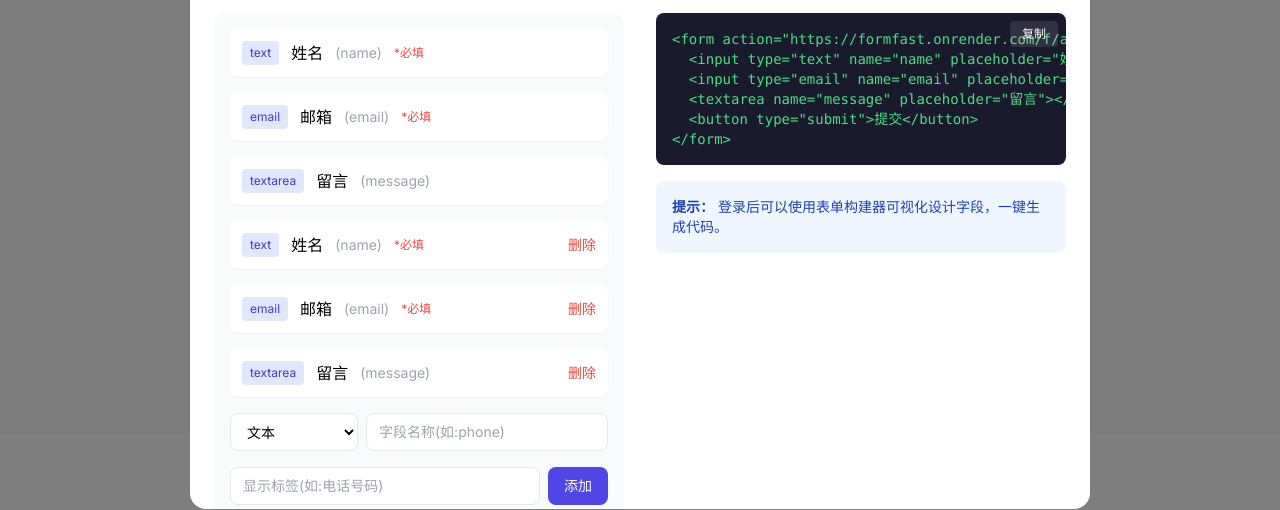
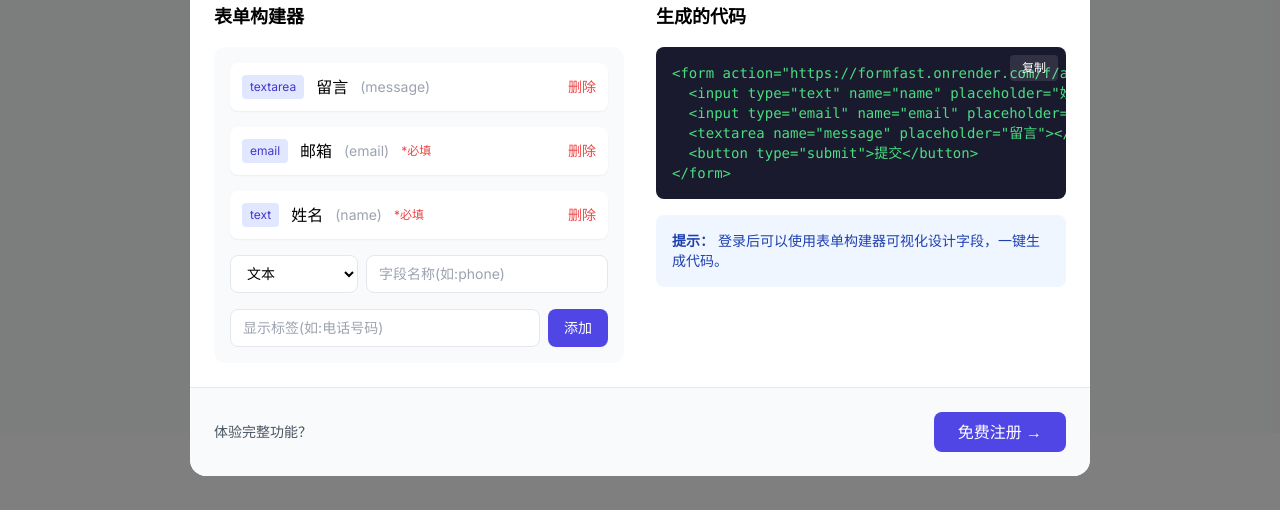
Before and after one commit to friday0210m/formfast, a website: page frontend/index.html in a window 1280 px wide. Both pictures are taken after a click on the button "使用示例". Shown: the part 251-761 px from the top of the page. Drawn offline with nearby package versions, Linux system fonts and the light colour scheme.

Commit message:
fix: demo form builder duplicate fields, add timeout handling for slow render

```diff
--- a/frontend/index.html
+++ b/frontend/index.html
@@ -332,31 +332,9 @@
           <div class="grid md:grid-cols-2 gap-8">
             <div>
               <h3 class="font-semibold text-lg mb-4">表单构建器</h3>
-              <div class="bg-gray-50 p-4 rounded-xl space-y-4">
-                <div class="flex items-center justify-between p-3 bg-white rounded-lg shadow-sm">
-                  <div class="flex items-center gap-3">
-                    <span class="text-xs bg-indigo-100 text-indigo-700 px-2 py-1 rounded">text</span>
-                    <span class="font-medium">姓名</span>
-                    <span class="text-gray-400 text-sm">(name)</span>
-                    <span class="text-red-500 text-xs">*必填</span>
-                  </div>
-                </div>
-                <div class="flex items-center justify-between p-3 bg-white rounded-lg shadow-sm">
-                  <div class="flex items-center gap-3">
-                    <span class="text-xs bg-indigo-100 text-indigo-700 px-2 py-1 rounded">email</span>
-                    <span class="font-medium">邮箱</span>
-                    <span class="text-gray-400 text-sm">(email)</span>
-                    <span class="text-red-500 text-xs">*必填</span>
-                  </div>
-                </div>
-                <div class="flex items-center justify-between p-3 bg-white rounded-lg shadow-sm">
-                  <div class="flex items-center gap-3">
-                    <span class="text-xs bg-indigo-100 text-indigo-700 px-2 py-1 rounded">textarea</span>
-                    <span class="font-medium">留言</span>
-                    <span class="text-gray-400 text-sm">(message)</span>
-                  </div>
-                </div>
-                <div class="flex gap-2 mt-4">
+              <div id="demoBuilderContainer" class="bg-gray-50 p-4 rounded-xl space-y-4">
+                <!-- Fields will be rendered here by JavaScript -->
+                <div class="flex gap-2">
                   <select id="demoFieldType" class="w-32 px-3 py-2 border rounded-lg text-sm bg-white">
                     <option value="text">文本</option>
                     <option value="email">邮箱</option>
@@ -563,15 +541,14 @@
 
     // Render demo fields in creator tab
     function renderDemoFields() {
-      const container = document.querySelector('#demo-content-creator .space-y-4');
+      const container = document.getElementById('demoBuilderContainer');
       if (!container) return;
 
       // Clear existing fields (keep the input controls at the bottom)
       const existingFields = container.querySelectorAll('.demo-field-item');
       existingFields.forEach(el => el.remove());
 
-      // Add field items before the input controls
-      const inputControls = container.querySelector('.flex.gap-2.mt-4');
+      // Add field items at the top
       demoFields.forEach((field, index) => {
         const fieldEl = document.createElement('div');
         fieldEl.className = 'demo-field-item flex items-center justify-between p-3 bg-white rounded-lg shadow-sm';
@@ -584,7 +561,7 @@
           </div>
           <button onclick="removeDemoField(${index})" class="text-red-500 hover:text-red-700 text-sm">删除</button>
         `;
-        container.insertBefore(fieldEl, inputControls);
+        container.insertBefore(fieldEl, container.firstChild);
       });
     }
 
```
Also changed, not shown: frontend/dashboard.html (+25 -4 lines).
